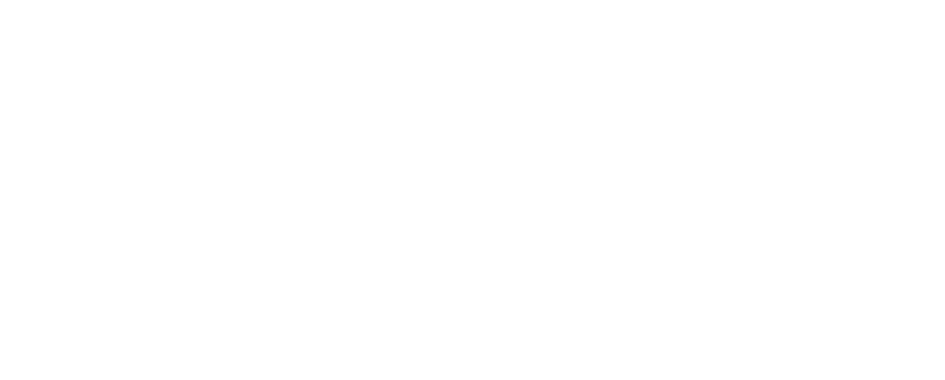
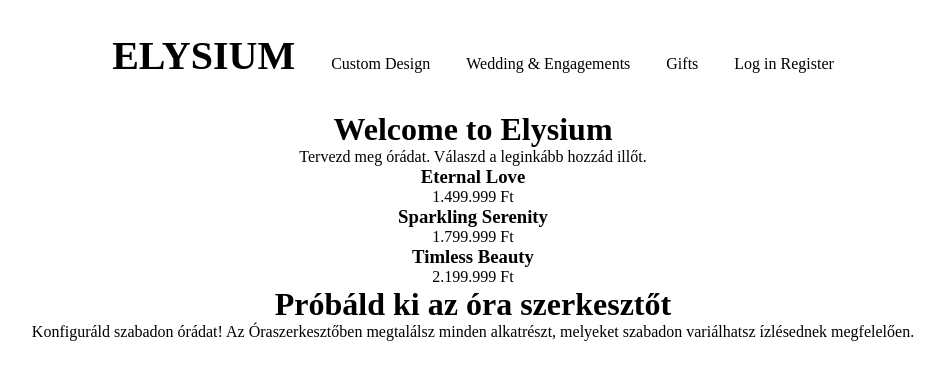
Before and after one commit to karsaibence/lvl1feladat, a plain HTML site: page index.html in a window 1280 px wide. Shown: the whole page, without its empty margins (167-1112 px from the left). Drawn offline with Linux system fonts and the light colour scheme.

Commit message:
format index.html

```diff
--- a/index.html
+++ b/index.html
@@ -4,13 +4,36 @@
 <head>
     <meta charset="UTF-8">
     <meta name="viewport" content="width=device-width, initial-scale=1.0">
+    <link rel="stylesheet" href="styles/index.css">
     <title>Document</title>
 </head>
 
 <body>
     <header>
+        <ul>
+            <li>
+                <h4>ELYSIUM</h4>
+            </li>
+            <li>Custom Design</li>
+            <li>Wedding & Engagements</li>
+            <li>Gifts</li>
+        </ul>
+        <div class="buttons"></div>
+        <div class="button white">Log in</div>
+        <div class="button black">Register</div>
 
     </header>
+    <h1>Welcome to Elysium</h1>
+    <p>Tervezd meg órádat. Válaszd a leginkább hozzád illőt. </p>
+    <h3>Eternal Love</h3>
+    <p>1.499.999 Ft</p>
+    <h3>Sparkling Serenity</h3>
+    <p>1.799.999 Ft</p>
+    <h3>Timless Beauty</h3>
+    <p>2.199.999 Ft</p>
+    <h1>Próbáld ki az óra szerkesztőt</h1>
+    <p>Konfiguráld szabadon órádat! Az Óraszerkesztőben megtalálsz minden alkatrészt, melyeket szabadon variálhatsz
+        ízlésednek megfelelően. </p>
 </body>
 
 </html>
--- /dev/null
+++ b/styles/buttons.css
@@ -0,0 +1,9 @@
+.buttons{
+    display: inline;
+}
+.white{
+    display: inline;
+}
+.black{
+    display: inline;
+}
--- a/styles/index.css
+++ b/styles/index.css
@@ -0,0 +1,35 @@
+@import url("variables.css");
+@import url("fonts.css");
+@import url("buttons.css");
+
+*{
+    box-sizing: border-box;
+    margin: 0;
+    padding: 0;
+}
+
+body{
+    text-align: center;
+    background-color: var(--background-color);
+    color: var(--text-color);
+    padding-inline: auto;
+}
+header{
+    padding-block: 2rem;
+
+}
+header ul{
+    display: inline;
+    padding: ri;
+}
+header ul li{
+    display: inline;
+    list-style-type: none;
+    text-decoration: none;
+    padding-right: 2rem;
+}
+h4{
+    display: inline;
+    font-size: 40px;
+
+}
--- a/styles/variables.css
+++ b/styles/variables.css
@@ -0,0 +1,4 @@
+:root{
+    --text-color:black;
+    --background-color:white;
+}
```
